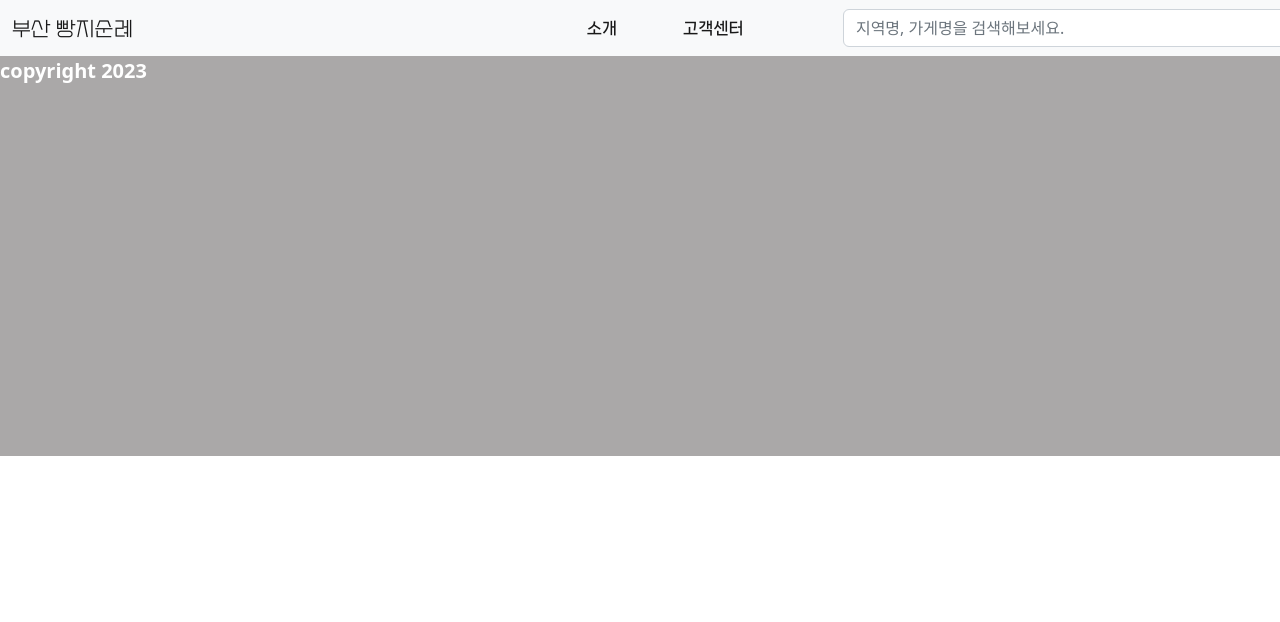
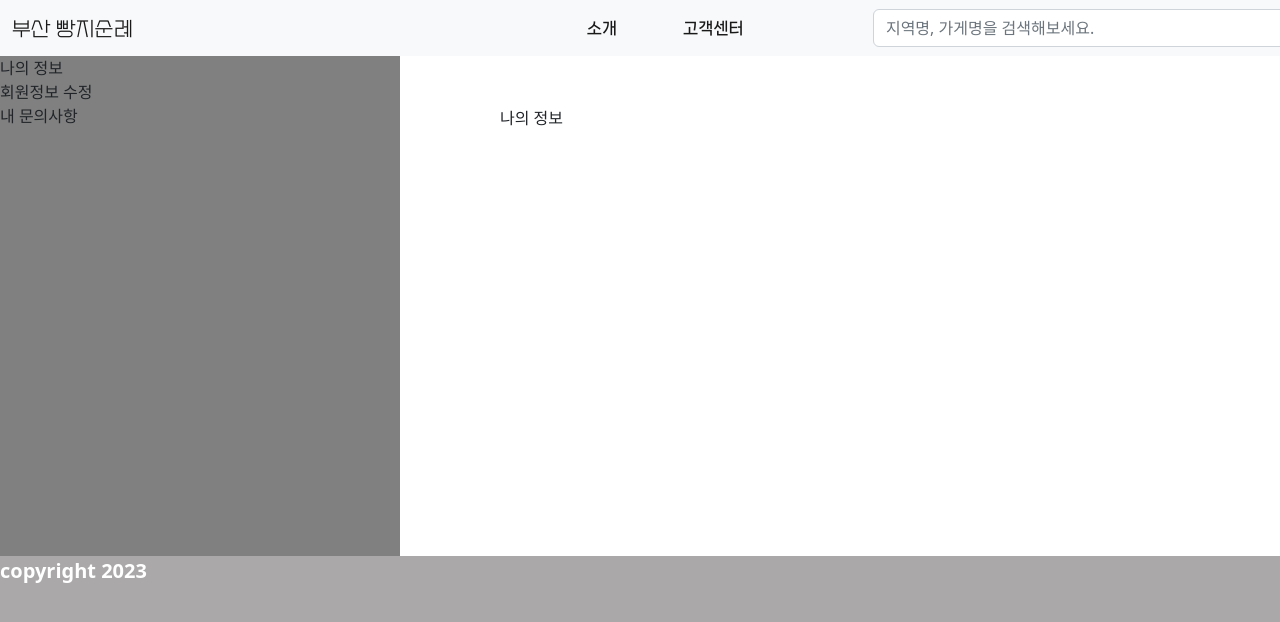
Before and after one commit to sko5473/vue_project_bread, a Vue app: page /mypage in a window 1280 px wide. Shown: the top 622 px of the page. Built offline with nearby package versions, Linux system fonts and the light colour scheme; no server answers.

Commit message:
2023-02-10
나의정보 수정 중

```diff
--- a/src/components/BakeryCategoryListPage.vue
+++ b/src/components/BakeryCategoryListPage.vue
@@ -44,10 +44,9 @@
 import { onMounted, reactive } from 'vue';
 import axios from 'axios';
 import { useRoute, useRouter } from 'vue-router';
-
+import { watch } from '@vue/runtime-core';
 export default {
     setup() {
-
         const router = useRouter();
         const route = useRoute();
 
@@ -64,6 +63,15 @@ export default {
             reviewUrl:null,
         });
 
+        watch(
+           () => route,
+           ()=>{
+                state.place=route.query.text;
+                handleData();
+                handleMap();
+           },
+           {deep:true}
+        );
         //아이콘정보 수신
         const handleData1 = async () => {
             const url = `/api/icon/selecticon.json?text=${state.iconname}`;
@@ -103,6 +111,7 @@ export default {
             handleMap();
         };
 
+        //페이지네이션
         const handlePage = (page) => {
             state.page = page;
             handleData();
@@ -139,8 +148,8 @@ export default {
 
                 var content = //오버레이 내용
                     "<div class='overlay_wrap' style='position:relative;background:white;width:330px;height:140px;border:1px solid black; '>" +
-                    "<div class='overlay_wrap_after' style='position:absolute;border-left: 20px solid transparent; border-right: 20px solid transparent; border-top: 30px solid white;top:140px;right:150px; '></div>" +
-                    "<div class='overlay_wrap_after1' style='position:absolute;border-left: 20px solid transparent; border-right: 20px solid transparent; border-top: 30px solid black;top:141px;right:150px;z-index:-1; '></div>" +
+                    "<div class='overlay_wrap_after' style='position:absolute;border-left: 20px solid transparent; border-right: 20px solid transparent; border-top: 30px solid white;top:137px;right:150px; '></div>" +
+                    "<div class='overlay_wrap_after1' style='position:absolute;border-left: 20px solid transparent; border-right: 20px solid transparent; border-top: 30px solid black;top:138px;right:150px;z-index:-1; '></div>" +
                     "    <div class='left_box' style='float:left;'>" +
                     "        <div class='img_box' style='margin-left:17px;margin-top:17px;width:105px;height:105px;' >" +
                     "            <img src='" + data.imageurl + "' style='width:100%;height:100%;object-fit:cover;'/>" +
@@ -149,14 +158,14 @@ export default {
                     "    <div class='middle_box' style='float:left;margin-left:17px;margin-top:16px;width:100px;'>" +
                     "        <div class='title' style='font-family:custom_font2;font-size:22px;'>" + data.name + "</div>"+
                     "        <div class='s_title' style='font-family:custom_font2;margin-top:3px;font-size:15px;'>" + data.address + "</div>" +
-                    "        <div class='middle_bottom' style='z-index:1;margin-top:45px;'>" +
+                    "        <div class='middle_bottom' style='z-index:1;margin-top:30px;'>" +
                     "            <div><img src='"+ state.reviewUrl + "' style='width:15px;height:15px;float:left;margin-top:3px;opacity:0.7;'/></div>" +
                     "            <div class='reviewCount' style='float:left;color:#888'>" + data.hit + "</div>" +
                     "            <div><img src='"+ state.starUrl + "' style='width:15px;height:15px;float:left;margin-top:3px;margin-left:7px;opacity:0.5'/></div>" +
                     "            <div class='starCount' style='float:left;color:#888'>" + data.bookmarkcount + "</div>" +
                     "        </div>" +
                     "    </div>" +
-                    "    <div class='right_box' style='float:left;margin-top:10px;'>" +
+                    "    <div class='right_box' style='float:left;margin-top:13px;'>" +
                     "        <div class='point' style='font-size:25px;color: rgb(255, 115, 0);'>" + data.point + "</div>" +
                     "    </div>" +
                     "</div>";
--- a/src/components/MenuPage.vue
+++ b/src/components/MenuPage.vue
@@ -16,11 +16,10 @@
                         <a class="nav-link active menus" aria-current="page" href="#">고객센터</a>
                     </li>
                 </ul>
-                <form class="d-flex searchForm" role="search">
-                    <input class="form-control me-2 searchInput" type="search" placeholder="지역명, 가게명을 검색해보세요."
+                    <input class="form-control me-2 searchInput" type="search" v-model="state.keyword"
+                    @keyup.enter="search(state.keyword)" placeholder="지역명, 가게명을 검색해보세요."
                         aria-label="Search">
-                    <button class="btn btn-outline-success searchBtn" type="submit">검색</button>
-                </form>
+                    <button class="btn btn-outline-success searchBtn" @click="search(state.keyword)" type="submit">검색</button>
                 <li class="nav-item dropdown userProfile">
                     <a class="nav-link dropdown-toggle" href="#" role="button" data-bs-toggle="dropdown"
                         aria-expanded="false">
@@ -33,10 +32,8 @@
                         <li>
                             <hr class="dropdown-divider">
                         </li>
-                        <li><a class="dropdown-item" href="#" v-if="isLogin === true">나의정보</a></li>
-                        <!-- <li><a class="dropdown-item" href="#">관리자페이지</a></li> -->
+                        <li><a class="dropdown-item" href="/mypage" v-if="isLogin === true">나의정보</a></li>
                         <li><a class="dropdown-item" href="#" v-if="isAdmin === true">관리자페이지</a></li>
-                        {{ isLogin }}{{ userInfo }}
                     </ul>
                 </li>
             </div>
@@ -47,17 +44,22 @@
 <script>
 import axios from 'axios';
 import { reactive, computed } from 'vue';
+import { useRouter } from 'vue-router';
 import { useStore } from 'vuex';
 
 export default {
     setup() {
 
+        const router = useRouter();
         const store = useStore();
 
         //프로필 모달창
         const state = reactive({
             on: false,
+            keyword: "",
         });
+
+        state.text = computed(() => store.state.place);
 
         // vuex로부터 isLogin값을 받아온다.
         const isLogin = computed(()=> store.state.isLogin); //로그인유무 vuex에서 가져온다.
@@ -83,6 +85,11 @@ export default {
             store.commit("logout")
         }
 
+        //검색로직
+        const search = (keyword) => {
+            router.push({ path:'/bakerycategorylist', query: {page:1, text : keyword}});
+        }
+
         return {
             state,
             handleModal,
@@ -90,6 +97,7 @@ export default {
             isLogin,
             userInfo,
             isAdmin,
+            search,
         }
     }
 }
@@ -137,6 +145,7 @@ export default {
 
 .userProfile {
     margin-right: 10px;
+    margin-left:20px;
 }
 
 #userImg {
--- a/src/components/User/LoginPage.vue
+++ b/src/components/User/LoginPage.vue
@@ -25,11 +25,11 @@
 import axios from 'axios';
 import {useStore} from 'vuex';
 import { reactive, computed } from 'vue';
-// import { useRouter } from 'vue-router';
+import { useRouter } from 'vue-router';
 
 export default {
     setup() {
-        // const router = useRouter();
+        const router = useRouter();
         const store = useStore();
 
         const state = reactive({
@@ -56,7 +56,7 @@ export default {
 
             if (data.status === 200) {
                 alert('로그인 성공');
-                // router.push({ path: '/' });
+                router.push({ path: '/' });
                 store.dispatch("login", data); //로그인성공시 vuex의 login메서드를 실행한다.
             } else {
                 state.form.loginPw = "";
@@ -67,7 +67,6 @@ export default {
         return {
             state,
             handleLogin,
-            // isLogin,
             userInfo
         }
     }
--- /dev/null
+++ b/src/components/User/MyPage.vue
@@ -0,0 +1,67 @@
+<template>
+    <div id="mypage_wrap">
+        <!-- 바꿀수 있는정보(사진,비밀번호,)
+        바꿀수 없는정보(메일, 성별, 이름, 주소)
+        추가로 들어갈 정보(리뷰수에 따른 등급) -->
+
+        <div id="menu_box">
+            <li @click="state.mynum = 1">나의 정보</li>
+            <li @click="state.mynum = 2">회원정보 수정</li>
+            <li @click="state.mynum = 3">내 문의사항</li>
+        </div>
+        <div id="content_box">
+            <!-- 나의 정보 -->
+            <div v-if="state.mynum === 1" class="myinf">
+                나의 정보
+            </div>
+
+            <!-- 회원정보 수정 -->
+            <div v-if="state.mynum === 2" class="myinf">
+                회원정보 수정
+            </div>
+
+            <!-- 내 문의사항 -->
+            <div v-if="state.mynum === 3" class="myinf">
+                내 문의사항
+            </div>
+        </div>
+    </div>
+</template>
+
+<script>
+import { reactive } from 'vue';
+
+export default {
+    setup() {
+        const state = reactive({
+            mynum: 1, //메뉴별 번호
+        })
+
+        return {
+            state,
+        }
+    }
+}
+</script>
+
+<style lang="css" scoped>
+#mypage_wrap {
+    width: 1565px;
+    overflow: hidden;
+    margin: 0 auto;
+}
+
+#menu_box {
+    background: gray;
+    width: 400px;
+    height: 500px;
+    float:left;
+}
+
+#content_box{
+    float:left;
+    margin-left:100px;
+    margin-top:50px;
+}
+
+</style>
--- a/src/routes/index.js
+++ b/src/routes/index.js
@@ -1,6 +1,7 @@
 //1. 라이브러리 가져오기
 import { createWebHistory, createRouter } from "vue-router";
-// import store from '../stores/index.js';
+import store from '../stores/index.js';
+import { computed } from "vue";
 
 // 2. 라우트 설정
 import Home from '@/components/HomePage.vue';
@@ -9,23 +10,40 @@ import BakeryOne from '@/components/BakeryOnePage.vue';
 import BakeryReviewWrite from '@/components/BakeryReviewWritePage.vue';
 import Join from '@/components/User/JoinPage.vue';
 import Login from '@/components/User/LoginPage.vue';
+import MyPage from '@/components/User/MyPage.vue';
 
+const isLogin = computed(()=> store.state.isLogin); //vuex에서 로그인유무상태를 가져온다.
+
+//로그인 유무 체크
+const loginCheck = (to,from,next) => {
+    if(isLogin.value === false){
+        alert('로그인이 필요한 기능입니다.');
+        next("/login");
+    } else{
+        next();
+    }
+}
 
 const router = createRouter({
-    history : createWebHistory(),
-    routes : [
-        {path:'/', component:Home},
-        {path:'/bakerycategorylist', component:BakeryCategoryList},
-        {path:'/bakeryone', component:BakeryOne},
-        {path:'/bakeryreviewwrite', component:BakeryReviewWrite},
-        {path:'/join', component:Join},
-        {path:'/login', component:Login},
+    history: createWebHistory(),
+    routes: [
+        { path: '/', component: Home },
+        { path: '/bakerycategorylist', component: BakeryCategoryList },
+        { path: '/bakeryone', component: BakeryOne },
+        {
+            path: '/bakeryreviewwrite',
+            component: BakeryReviewWrite,
+            beforeEnter: loginCheck //라우터 실행 전 이 함수를 먼저 실행하여 리뷰작성시 로그인 유무 확인
+        },
+        { path: '/join', component: Join },
+        { path: '/login', component: Login },
+        { path: '/mypage', component: MyPage },
     ]
 });
 
 // 이전페이지 이동페이지 정보 확인용
-router.beforeEach((to,from,next)=>{
-    console.log('이전, 이후 페이지 정보',to,from);
+router.beforeEach((to, from, next) => {
+    console.log('이전, 이후 페이지 정보', to, from);
     next(); //next가 없으면 기존에 이동하고자 하는 페이지로 이동
 });
 
--- a/src/stores/index.js
+++ b/src/stores/index.js
@@ -7,7 +7,7 @@ export default createStore({
     state: {
         isLogin: false,
         userInfo: null,
-        isAdmin: false,
+        isAdmin: false
     },
     getters: {},
     mutations: {
@@ -39,8 +39,7 @@ export default createStore({
                     if(response.data.isAuth !== false){
                         commit("loginSuccess", response.data)
                     }
-                }
-                )
+                })
         }
     }
 });
```
